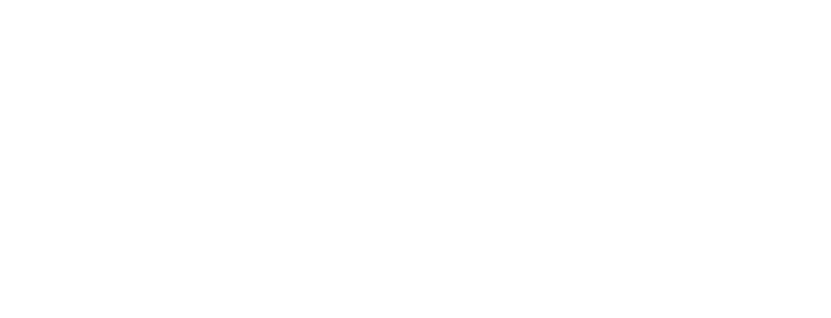
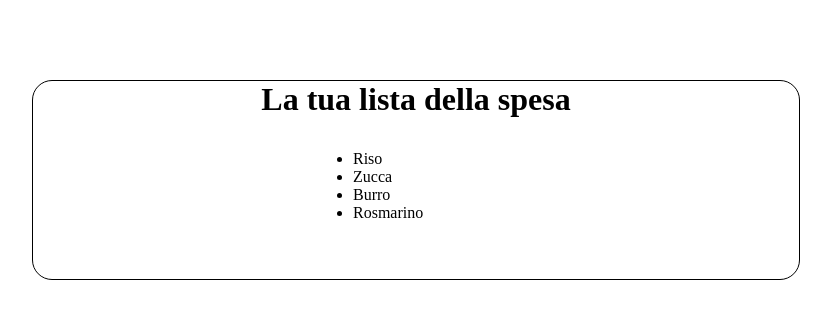
Before and after one commit to RiccardoSansone/js-lista-spesa, a plain HTML site: page index.html in a window 1280 px wide. Shown: the whole page, without its empty margins (224-1055 px from the left). Drawn offline with Linux system fonts and the light colour scheme.

Commit message:
complete exsercise
add comment for only passage

```diff
--- a/assets/css/style.css
+++ b/assets/css/style.css
@@ -3,3 +3,22 @@
     padding: 0;
     box-sizing: border-box;
 }
+.container{
+    width: 60%;
+    height: 200px;
+    border: 1px solid black;
+    border-radius: 20px;
+    margin: auto;
+    margin-top: 5rem;
+}
+.text-center{
+    text-align: center;
+}
+.d-flex{
+    width: 80%;
+    justify-content: center;
+    align-items: center;
+}
+#foglio{
+    margin: 2rem 20rem ;
+}
--- a/assets/js/script.js
+++ b/assets/js/script.js
@@ -0,0 +1,15 @@
+// Consegna:
+// Data una lista della spesa, stampare sulla pagina (anche brutalmente, basta che si vedano) gli elementi della lista individualmente con un ciclo while.
+
+
+let i = 0; //creo una variabile indice e la inizializzo a 0
+const list = ['Riso', 'Zucca', 'Burro', 'Rosmarino']; //creo una variabile di tipo array e ci inserisco le stringhe che compongono la mia lista
+const ul = document.getElementById('foglio'); //salvo in una variabile globale il nodo della dom
+while(i <= 3){ //inizio il ciclo while dichiarando la sua condizione e inserisco al suo interno quello che dovrá eseguire per ogni giro
+    let elementList = list[i]; //salvo in una variabile un singolo elemento della lista
+    let foglio = document.createElement('li'); //creo un elemento della dom e lo salvo in una variabile
+    foglio.innerHTML = elementList //scrivo all'interno dell'elemento della dom inserndogli il valore della variabile creata precedentemente
+    ul.append(foglio); //appendo l'elemento creato con il suo contenuto al nodo della dom
+
+    i++ //incremento il valore dell'indice e gli faccio ripetere il giro
+}
--- a/index.html
+++ b/index.html
@@ -7,6 +7,11 @@
     <link rel="stylesheet" href="./assets/css/style.css">
 </head>
 <body>
+    <div class="container">
+        <h1 class="text-center">La tua lista della spesa</h1>
+        <ul id="foglio">
+        </ul>
+    </div>
 
     <script src="./assets/js/script.js"></script>
 </body>
```
